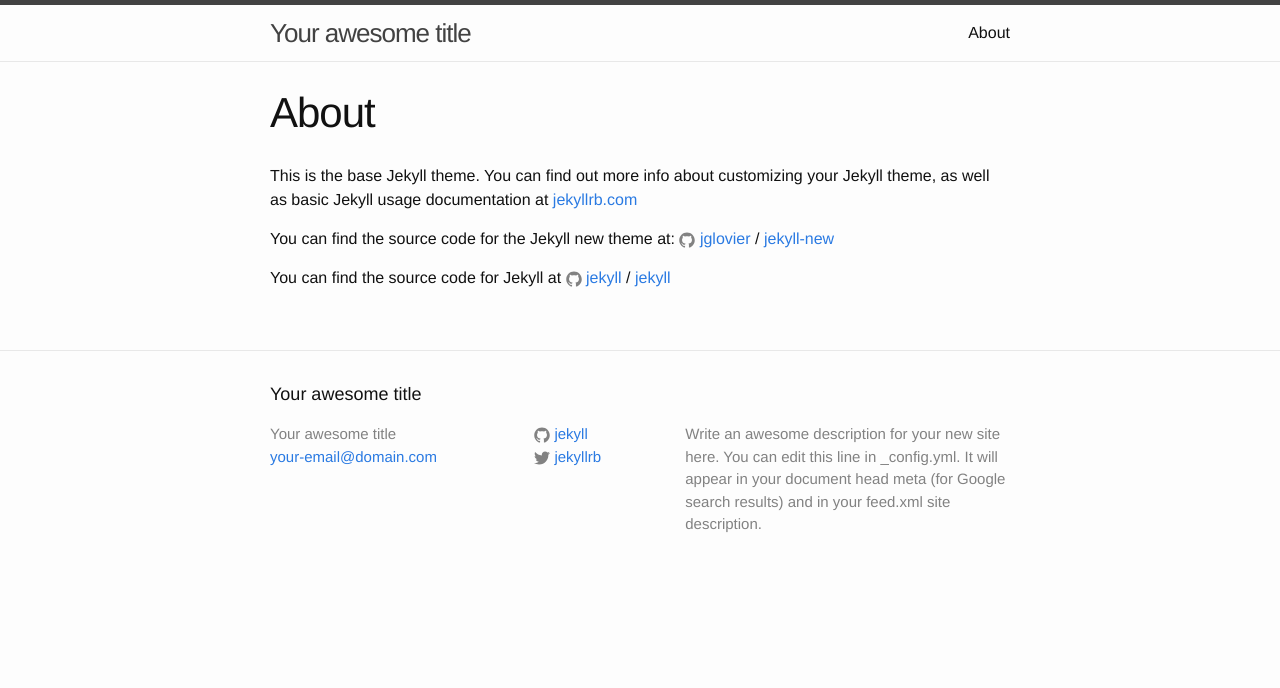
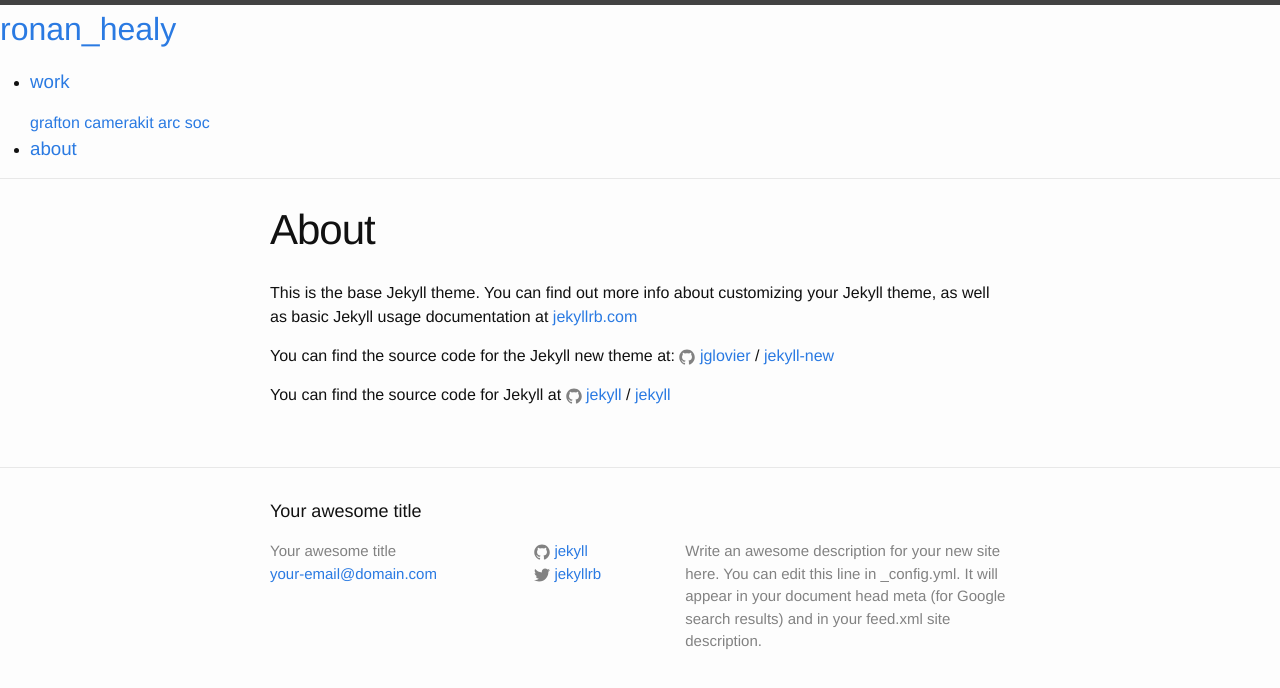
Before and after one commit to ronanhealy94/ronanhealy94.github.io, a Jekyll site: the page built from about.md, in a window 1280 px wide. Shown: the top 688 px of the page. Built offline with Jekyll 4.4.1, drawn with Linux system fonts in a browser that asks for light colours.

Commit message:
Update header.html

```diff
--- a/_includes/header.html
+++ b/_includes/header.html
@@ -1,27 +1,20 @@
 <header class="site-header">
 
-  <div class="wrapper">
-
-    <a class="site-title" href="{{ site.baseurl }}/">{{ site.title }}</a>
-
-    <nav class="site-nav">
-      <a href="#" class="menu-icon">
-        <svg viewBox="0 0 18 15">
-          <path fill="#424242" d="M18,1.484c0,0.82-0.665,1.484-1.484,1.484H1.484C0.665,2.969,0,2.304,0,1.484l0,0C0,0.665,0.665,0,1.484,0 h15.031C17.335,0,18,0.665,18,1.484L18,1.484z"/>
-          <path fill="#424242" d="M18,7.516C18,8.335,17.335,9,16.516,9H1.484C0.665,9,0,8.335,0,7.516l0,0c0-0.82,0.665-1.484,1.484-1.484 h15.031C17.335,6.031,18,6.696,18,7.516L18,7.516z"/>
-          <path fill="#424242" d="M18,13.516C18,14.335,17.335,15,16.516,15H1.484C0.665,15,0,14.335,0,13.516l0,0 c0-0.82,0.665-1.484,1.484-1.484h15.031C17.335,12.031,18,12.696,18,13.516L18,13.516z"/>
-        </svg>
-      </a>
-
-      <div class="trigger">
-        {% for my_page in site.pages %}
-          {% if my_page.title %}
-          <a class="page-link" href="{{ my_page.url | prepend: site.baseurl }}">{{ my_page.title }}</a>
-          {% endif %}
-        {% endfor %}
+  <div class="header">
+<h1 class="title"><a href="file:///C:/Users/ronan/Desktop/Ronan/index.html">ronan_healy</a></h1>
+<div class="menu">
+  <ul>
+    <li class="dropdown">
+      <h3><a href="javascript:void(0)" class="dropbtn">work</a></h3>
+      <div class="dropdown-content">
+        <a href="file:///C:/Users/ronan/Desktop/Ronan/grafton.html">grafton</a>
+        <a href="#">camerakit</a>
+        <a href="file:///C:/Users/ronan/Desktop/Ronan/arcsoc.html">arc soc</a>
       </div>
-    </nav>
-
-  </div>
+    </li>
+    <li><h3><a href="file:///C:/Users/ronan/Desktop/Ronan/index.html">about</a></h3></li>
+  </ul>
+</div>
+</div>
 
 </header>
```
